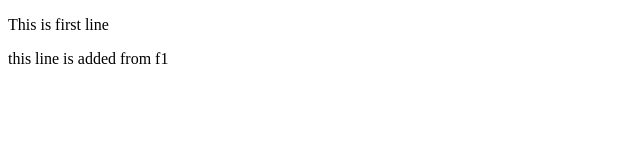
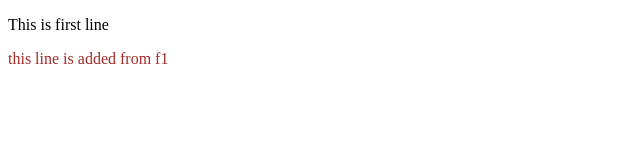
Before and after one commit to parvej-shah/localrepo, a plain HTML site: page index.html in a window 1280 px wide. Shown: the whole page, without its empty margins (0-640 px from the left). Drawn offline with Linux system fonts and the light colour scheme.

Commit message:
colour added from f2

```diff
--- a/index.html
+++ b/index.html
@@ -7,6 +7,6 @@
 </head>
 <body>
     <p>This is first line</p>
-    <p>this line is added from f1</p>
+    <p style="color: brown;">this line is added from f1</p> <!-- ///colour added from f2/// -->
 </body>
 </html>
```
